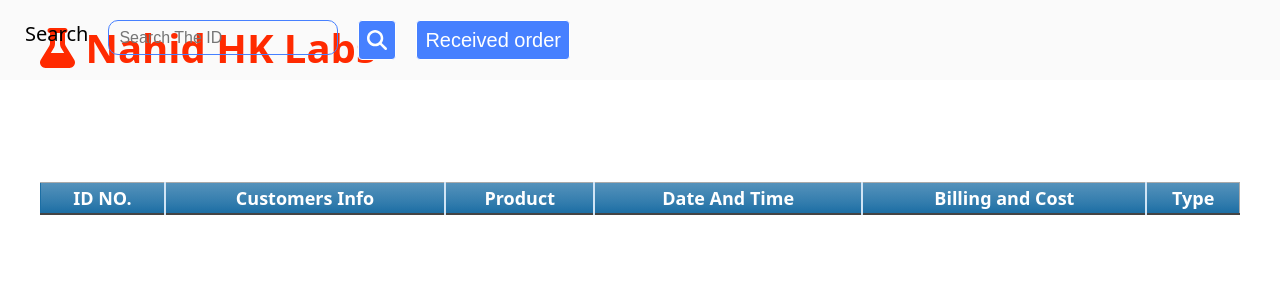
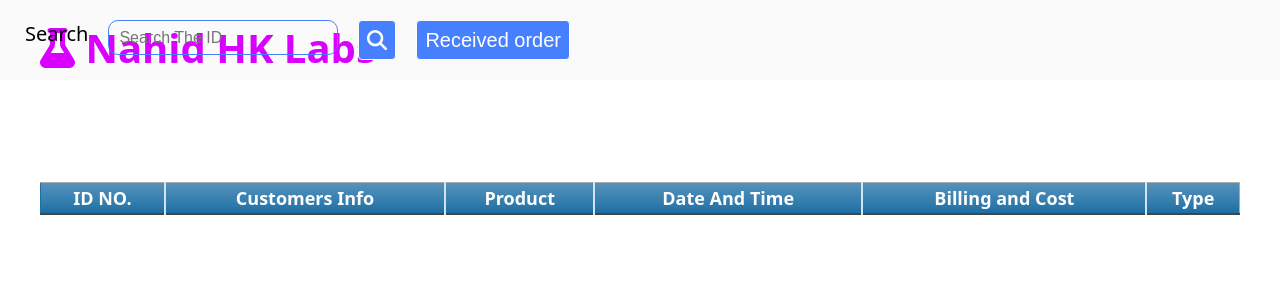
Before and after one commit to nahidhk/myinvoice, a PHP site: page / in a window 1280 px wide. Shown: the top 300 px of the page. Run offline with PHP 8.4, Linux system fonts and the light colour scheme; data that the repository does not hold is empty; some libraries are stand-ins or nearby versions.

Commit message:
new update

```diff
--- a/src/css/style.css
+++ b/src/css/style.css
@@ -112,5 +112,5 @@ table.blueTable {
 }
 h1{
   margin: 0;
-  color: #ff2a00;
+  color: #d900ff;
 }
--- a/src/php/d.php
+++ b/src/php/d.php
@@ -9,7 +9,7 @@ $bill = $_POST['bill'];
 $paid = $_POST['paid'];
 $less = $_POST['less'];
 $due = $_POST['due'];
-$sql = "UPDATE customers SET `type`='Delivered' , color = 'ff2a00' , cssd2 = 'none' , ddate=CURDATE() WHERE id = $id";
+$sql = "UPDATE customers SET `type`='Delivered' , color = 'd900ff' , cssd2 = 'none' , ddate=CURDATE() WHERE id = $id";
 if ($conn->query($sql) === TRUE) {
     echo "<script>window.location.href='/'</script>";
 } else {
```
